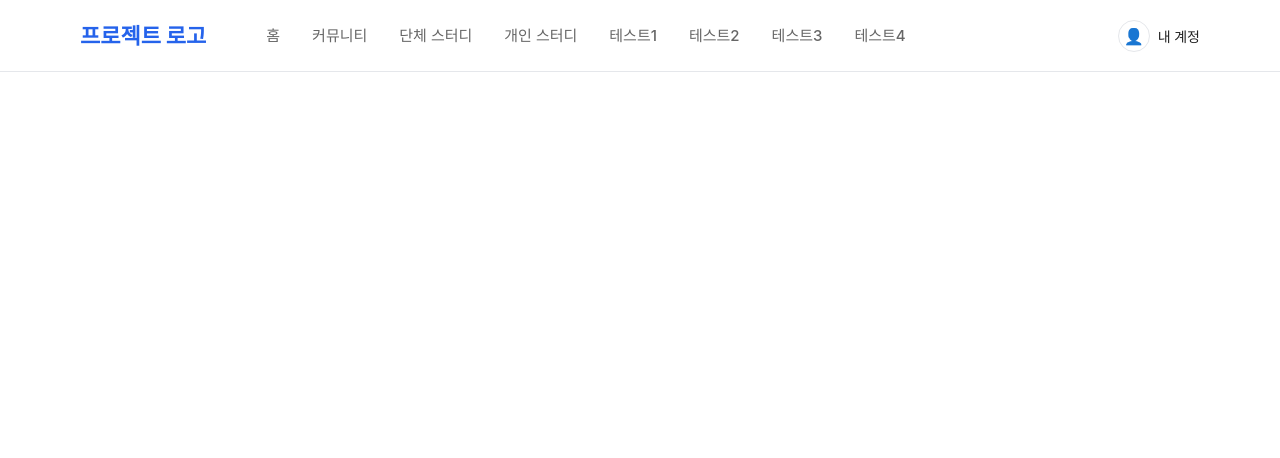
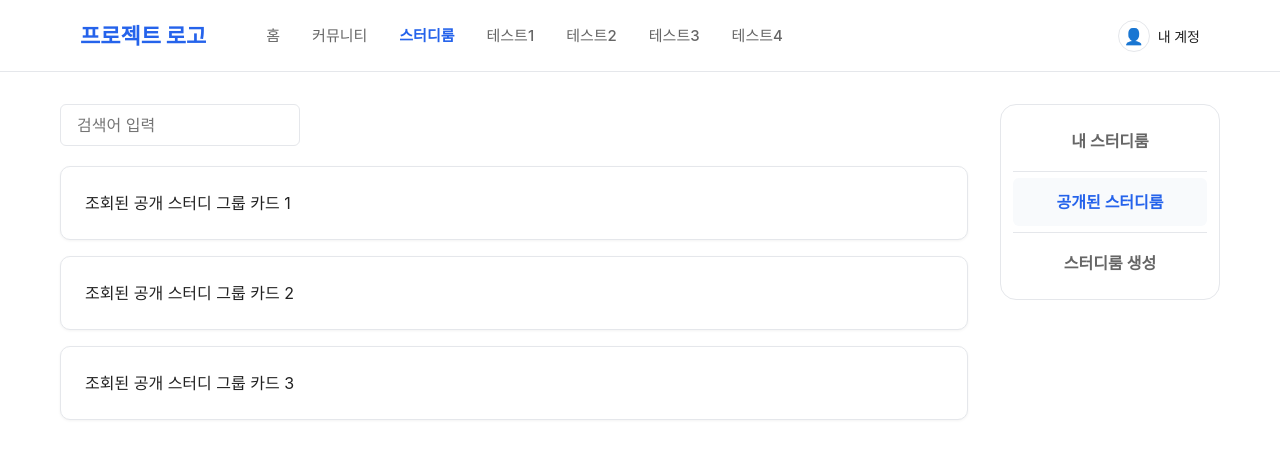
Before and after one commit to KoreanICT/projectA, a React (Create React App) app in the folder front/: page /homeGroup in a window 1280 px wide. Shown: the top 458 px of the page. Built offline with nearby package versions, Linux system fonts and the light colour scheme; a web font is replaced by a local one.

Commit message:
[2026.08.28] 오진석 스터디룸 메인 컴포넌트 작성.

```diff
--- /dev/null
+++ b/front/src/cont/study_group/Document.tsx
@@ -0,0 +1,11 @@
+import React from 'react'
+
+const Document: React.FC = () => {
+    return (
+        <div>
+
+        </div>
+    )
+}
+
+export default Document
--- /dev/null
+++ b/front/src/cont/study_group/Group_Create.tsx
@@ -0,0 +1,13 @@
+import React from 'react'
+
+
+const Group_Create: React.FC = () => {
+
+    return (
+        <div>
+
+        </div>
+    )
+}
+
+export default Group_Create
--- /dev/null
+++ b/front/src/cont/study_group/Group_Detail.tsx
@@ -0,0 +1,29 @@
+import React from 'react'
+
+const Group_Detail: React.FC = () => {
+    return (
+        <div>
+            {/* <ul>
+                <li>
+                    <Link to="video">
+                        동영상 정리
+                    </Link>
+
+                    <Link to="">
+
+                    </Link>
+
+                    <Link to="">
+
+                    </Link>
+
+                    <Link to="">
+
+                    </Link>
+                </li>
+            </ul> */}
+        </div>
+    )
+}
+
+export default Group_Detail
--- /dev/null
+++ b/front/src/cont/study_group/Group_Home.tsx
@@ -0,0 +1,60 @@
+import React, { useState } from 'react';
+import { Group_Sidebar } from './Group_Sidebar';
+import './group.model.css';
+
+export const Group_Home: React.FC = () => {
+    const [currentTab, setCurrentTab] = useState<'public' | 'my'>('public');
+    const [isModalOpen, setIsModalOpen] = useState<boolean>(false);
+
+    return (
+        <div className="container">
+            <div className="study-page-layout">
+                {/* 1. 메인 콘텐츠 영역 (좌측) */}
+                <main className="study-main-content">
+                    <div className="study-search-wrapper">
+                        <input
+                            type="text"
+                            placeholder="검색어 입력"
+                            className="study-search-input"
+                        />
+                    </div>
+
+                    <div className="study-list-wrapper">
+                        <div className="study-card">
+                            조회된 {currentTab === 'public' ? '공개' : '내'} 스터디 그룹 카드 1
+                        </div>
+                        <div className="study-card">
+                            조회된 {currentTab === 'public' ? '공개' : '내'} 스터디 그룹 카드 2
+                        </div>
+                        <div className="study-card">
+                            조회된 {currentTab === 'public' ? '공개' : '내'} 스터디 그룹 카드 3
+                        </div>
+                    </div>
+                </main>
+
+                {/* 2. 우측 사이드바 영역 */}
+                <Group_Sidebar
+                    currentTab={currentTab}
+                    onTabChange={(tab) => setCurrentTab(tab)}
+                    onOpenCreateModal={() => setIsModalOpen(true)}
+                />
+
+                {/* 3. 스터디룸 생성 모달 */}
+                {isModalOpen && (
+                    <div className="study-modal-overlay" onClick={() => setIsModalOpen(false)}>
+                        <div className="study-modal-box" onClick={(e) => e.stopPropagation()}>
+                            <h2>스터디룸 생성</h2>
+                            <p>스터디 이름 및 정원(5명, 10명 등) 설정 폼 영역입니다.</p>
+                            <button
+                                className="study-modal-close-btn"
+                                onClick={() => setIsModalOpen(false)}
+                            >
+                                닫기
+                            </button>
+                        </div>
+                    </div>
+                )}
+            </div>
+        </div>
+    );
+};
--- /dev/null
+++ b/front/src/cont/study_group/Group_Outline.tsx
@@ -0,0 +1,11 @@
+import React from 'react'
+
+const Group_Outline: React.FC = () => {
+    return (
+        <div>
+
+        </div>
+    )
+}
+
+export default Group_Outline
--- /dev/null
+++ b/front/src/cont/study_group/Group_Sidebar.tsx
@@ -0,0 +1,44 @@
+import React from 'react';
+
+interface StudySidebarProps {
+    currentTab: 'public' | 'my';
+    onTabChange: (tab: 'public' | 'my') => void;
+    onOpenCreateModal: () => void;
+}
+
+export const Group_Sidebar: React.FC<StudySidebarProps> = ({
+    currentTab,
+    onTabChange,
+    onOpenCreateModal,
+}) => {
+    return (
+        <aside className="study-sidebar-container">
+            <nav className="study-menu-box">
+                <button
+                    className={`study-menu-button ${currentTab === 'my' ? 'active' : ''}`}
+                    onClick={() => onTabChange('my')}
+                >
+                    내 스터디룸
+                </button>
+
+                <div className="study-menu-divider" />
+
+                <button
+                    className={`study-menu-button ${currentTab === 'public' ? 'active' : ''}`}
+                    onClick={() => onTabChange('public')}
+                >
+                    공개된 스터디룸
+                </button>
+
+                <div className="study-menu-divider" />
+
+                <button
+                    className="study-menu-button"
+                    onClick={onOpenCreateModal}
+                >
+                    스터디룸 생성
+                </button>
+            </nav>
+        </aside>
+    );
+};
--- /dev/null
+++ b/front/src/cont/study_group/group.model.css
@@ -0,0 +1,132 @@
+/* 레이아웃 */
+.study-page-layout {
+    display: flex;
+    gap: 32px;
+    margin-top: 32px;
+    margin-bottom: 32px;
+}
+
+.study-main-content {
+    flex: 1;
+    display: flex;
+    flex-direction: column;
+    gap: 20px;
+}
+
+/* 검색창 */
+.study-search-wrapper {
+    display: flex;
+    justify: flex-end;
+}
+
+.study-search-input {
+    width: 240px;
+    padding: 8px 16px;
+    border: 1px solid var(--border);
+    border-radius: var(--radius-sm);
+    background-color: var(--background);
+    color: var(--text);
+    outline: none;
+    transition: border-color 0.2s;
+}
+
+.study-search-input:focus {
+    border-color: var(--primary);
+}
+
+/* 카드 목록 */
+.study-list-wrapper {
+    display: flex;
+    flex-direction: column;
+    gap: 16px;
+}
+
+.study-card {
+    padding: 24px;
+    border: 1px solid var(--border);
+    border-radius: var(--radius-md);
+    background-color: var(--background);
+    color: var(--text);
+    box-shadow: 0 1px 3px rgba(0, 0, 0, 0.05);
+}
+
+/* 우측 사이드바 */
+.study-sidebar-container {
+    width: 220px;
+    position: sticky;
+    top: 32px;
+    height: fit-content;
+}
+
+.study-menu-box {
+    display: flex;
+    flex-direction: column;
+    border: 1px solid var(--border);
+    border-radius: var(--radius-lg);
+    padding: 12px;
+    background-color: var(--background);
+}
+
+.study-menu-button {
+    width: 100%;
+    padding: 12px 16px;
+    font-weight: 600;
+    color: var(--text-secondary);
+    border-radius: var(--radius-sm);
+    text-align: center;
+    transition: all 0.2s;
+}
+
+.study-menu-button:hover {
+    background-color: var(--background-secondary);
+    color: var(--text);
+}
+
+.study-menu-button.active {
+    color: var(--primary);
+    background-color: var(--background-secondary);
+}
+
+.study-menu-divider {
+    height: 1px;
+    background-color: var(--border);
+    margin: 6px 0;
+}
+
+/* 모달 */
+.study-modal-overlay {
+    position: fixed;
+    top: 0;
+    left: 0;
+    width: 100vw;
+    height: 100vh;
+    background-color: rgba(0, 0, 0, 0.4);
+    display: flex;
+    justify-content: center;
+    align-items: center;
+    z-index: 1000;
+}
+
+.study-modal-box {
+    background-color: var(--background);
+    padding: 32px;
+    border-radius: var(--radius-md);
+    width: 100%;
+    max-width: 400px;
+    box-shadow: 0 10px 25px rgba(0, 0, 0, 0.1);
+    display: flex;
+    flex-direction: column;
+    gap: 16px;
+}
+
+.study-modal-close-btn {
+    padding: 8px 16px;
+    background-color: var(--primary);
+    color: var(--background);
+    border-radius: var(--radius-sm);
+    align-self: flex-end;
+}
+
+.study-modal-close-btn:hover {
+    background-color: var(--primary-hover);
+}
--- a/front/src/layout/Navbar.tsx
+++ b/front/src/layout/Navbar.tsx
@@ -35,16 +35,16 @@ const Navbar: React.FC = () => {
                         </li>
 
                         <li>
-                            <NavLink to="/groupStudy" className={linkClass}>
-                                단체 스터디
+                            <NavLink to="/homeGroup" className={linkClass}>
+                                스터디룸
                             </NavLink>
                         </li>
 
-                        <li>
+                        {/* <li>
                             <NavLink to="/selfStudy" className={linkClass}>
-                                개인 스터디
+                                혼공룸
                             </NavLink>
-                        </li>
+                        </li> */}
 
                         <li>
                             <NavLink to="/test1" className={linkClass}>
```
Also changed, not shown: front/src/router/AppRoutes.tsx (+13 -0 lines), front/src/cont/study_group/Group_Private.tsx (added), front/src/cont/study_group/Group_Public.tsx (added).
